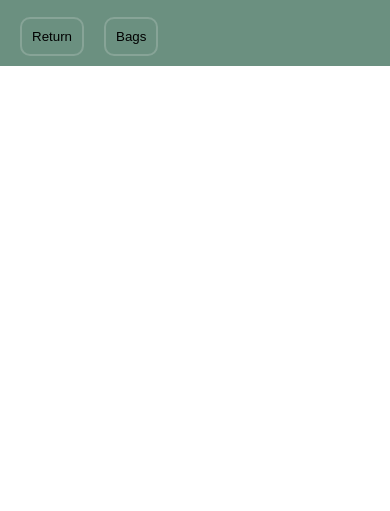
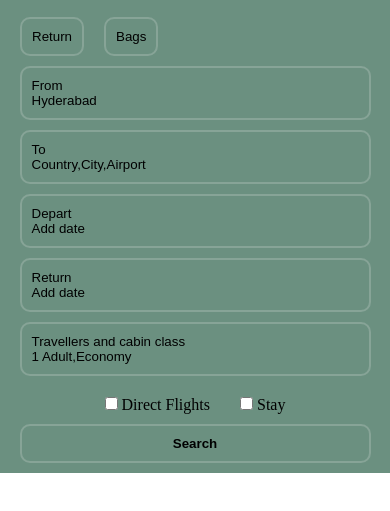
Before and after one commit to NelluriDevendra/Skyscanner, a plain HTML site: page index.html in a window 390 px wide. Shown: the part 183-694 px from the top of the page. Drawn offline with Linux system fonts and the light colour scheme.

Commit message:
added the place,date,search fields

```diff
--- a/index.html
+++ b/index.html
@@ -46,8 +46,26 @@
                 </div>
                 <h1 class="section-header">Millions of cheap flights. One simple search.</h1>
                 <div class="section-dropdowns-2">
-                    <button>Return</button>
-                    <button>Bags</button>
+                    <button><a href="Return">Return</a></button>
+                    <button><a href="Bags">Bags</a></button>
+                </div>
+                <div class="details-buttons">
+                    <button class="detail-button"><a href="from">From</a><p>Hyderabad</p></button>
+                    <button class="detail-button"><a href="To">To</a><p>Country,City,Airport</p></button>
+                    <button class="detail-button"><a href="Depart">Depart</a><p>Add date</p></button>
+                    <button class="detail-button"><a href="Return">Return</a><p>Add date</p></button>
+                    <button class="detail-button"><a href="Travellers and cabin class">Travellers and cabin class</a><p>1 Adult,Economy</p></button>
+                    <form>
+                        <div class="checkbox">
+                            <input type="checkbox" id="mobile-layout-button" value="df">
+                            <label for="df">Direct Flights</label>
+                        </div>
+                        <div class="checkbox">
+                            <input type="checkbox" id="mobile-layout-button" value="stay">
+                            <label for="df">Stay</label>
+                        </div>
+                    </form>
+                    <button class="detail-button-search"><a href="Search"><b>Search</b></a></button>
                 </div>
             </section>
             <article></article>
--- a/styles.css
+++ b/styles.css
@@ -114,5 +114,53 @@ a{
     border-color: #87a497;
     border-radius: 10px;
     margin-bottom: 10px;
-
 }
+.details-buttons{
+    display: flex;
+    justify-content: space-around;
+}
+.detail-button{
+    display: flex;
+    flex-direction: column;
+    align-items: flex-start;
+    width: 15%;
+    padding: 10px;
+    margin-bottom: 10px;
+    background-color:#6B9080;
+    border-radius: 10px;
+    border-style: solid;
+    border-color:#87a497;
+}
+.detail-button-search{
+    width: 8%;
+    padding: 10px;
+    background-color:#6B9080;
+    border-radius: 10px;
+    border-style: solid;
+    border-color:#87a497;
+    margin-bottom: 10px;
+}
+.details-buttons form{
+    display: none;
+}
+@media (max-width:440px){
+    .details-buttons{
+        display: flex;
+        flex-direction: column;
+        justify-content: center;
+        align-items: center;
+    }
+    .detail-button{
+        width: 90%;
+    }
+    .detail-button-search{
+        width: 90%;
+    }
+    .details-buttons form{
+        display: flex;
+        justify-content: space-between;
+        gap: 30px;
+        margin-top: 10px;
+        margin-bottom: 10px;
+    }
+}
```
